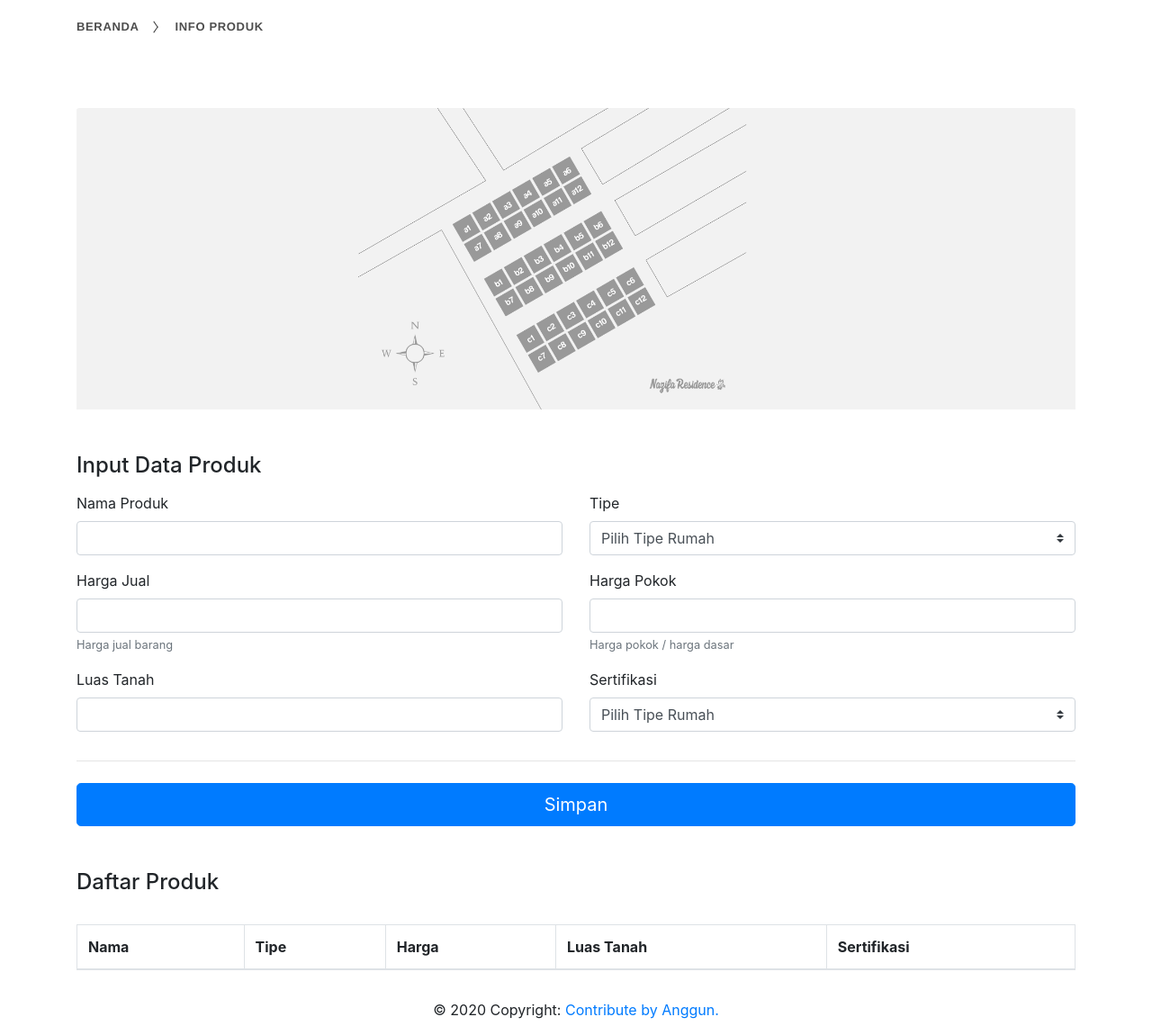
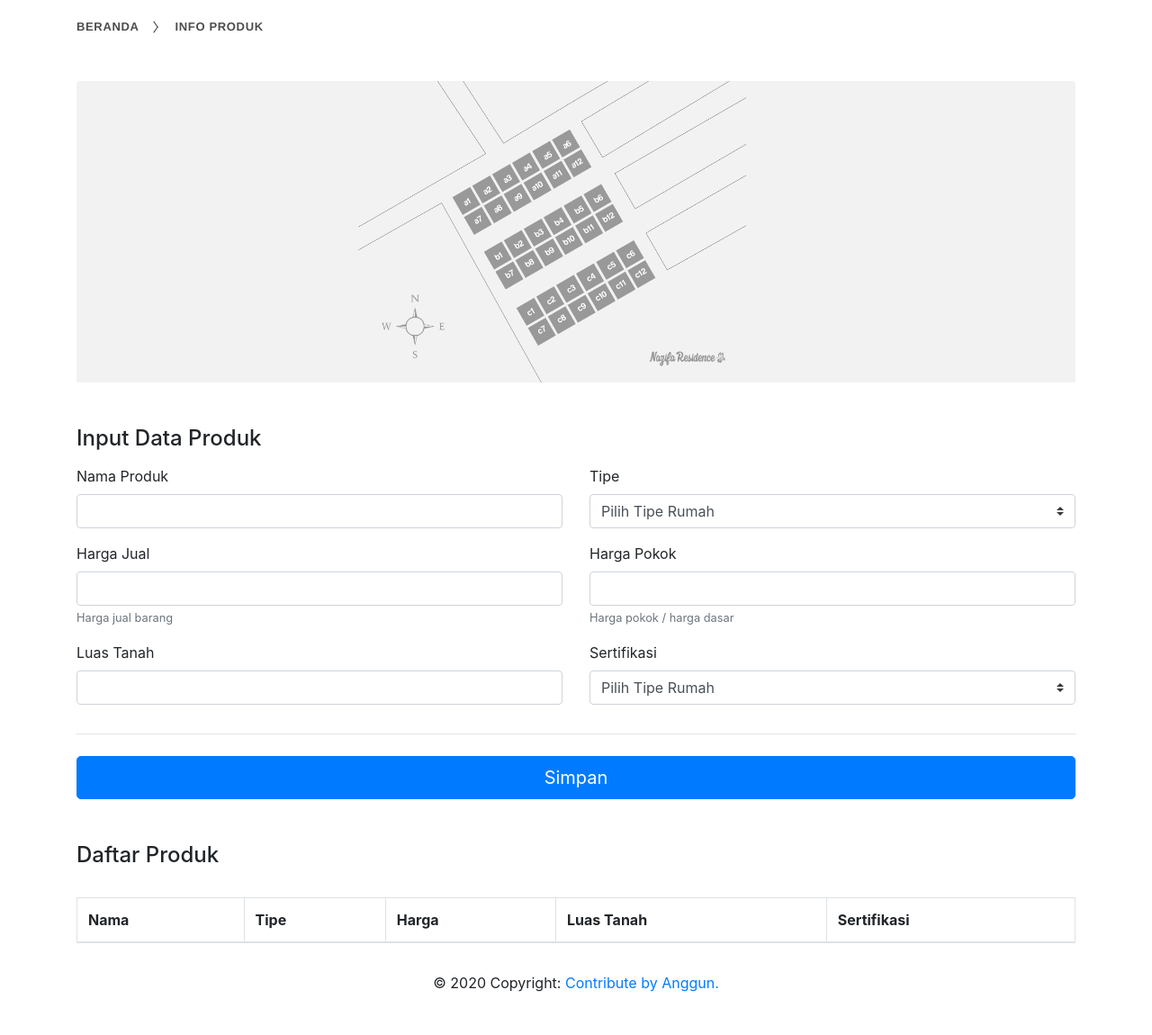
Before and after one commit to adhanchaniago/penjualan, a CodeIgniter app: page /database/produk in a window 1280 px wide. Shown: the part 80-1230 px from the top of the page at 90% size. After the commit the page ends 1182 px from the top, so only its background shows below. Run offline with CodeIgniter, Linux system fonts and the light colour scheme; the visitor is signed in with stand-in values (Sample User, id 1); data that the repository does not hold is empty; some libraries are stand-ins or nearby versions.

Commit message:
content produk

```diff
--- a/application/views/admin/content_produk.php
+++ b/application/views/admin/content_produk.php
@@ -10,7 +10,7 @@
         </div>
     </div>
 </section>
-<section style="margin-top:60px; min-height:700px;">
+<section style="margin-top:30px; min-height:700px;">
     <div class="container">
         <?php echo form_open_multipart('produk/add'); ?>
             <div class="row">
```
